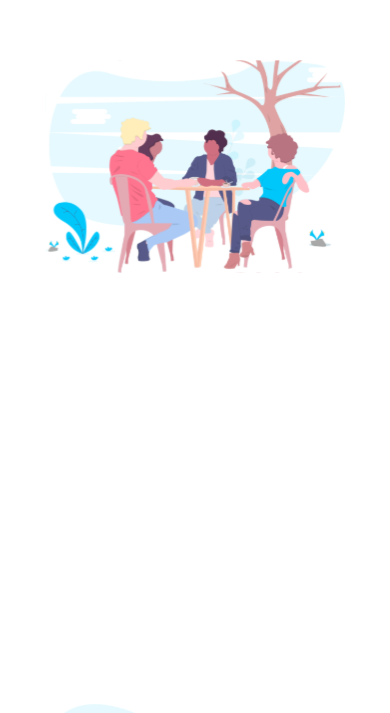
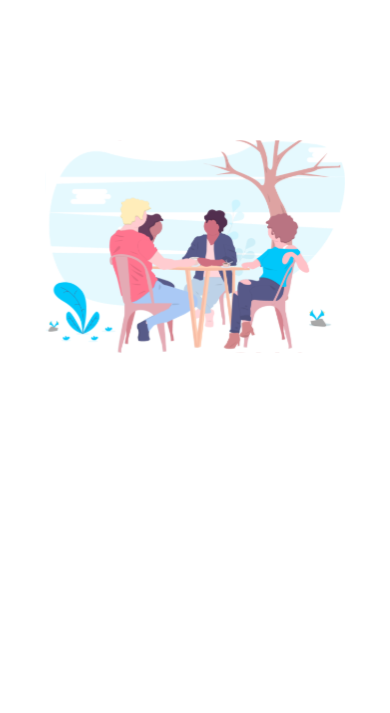
Before and after one commit to KiwiScreams/huddle-landing-page-with-curved-sections, a React (Vite) app: page / in a window 390 px wide. Shown: the part 2197-2910 px from the top of the page. Built offline with nearby package versions, Linux system fonts and the light colour scheme.

Commit message:
content responsive

```diff
--- a/src/components/home-components/content/Content.css
+++ b/src/components/home-components/content/Content.css
@@ -25,8 +25,8 @@
 @media screen and (max-width:500px) {
     .content-section .container {
         flex-direction: column-reverse;
-        /* margin: auto; */
         text-align: center;
+        margin-bottom: 160px;
     }
     .content-section .container img
     {
@@ -35,4 +35,11 @@
     .content-section .container-2 {
         flex-direction: column;
     }
+    .content-section .container .text-container p {
+        width: 80%;
+        margin: auto;
+    }
+    .content-section .container {
+        gap: 40px;
+    }
 }
```
